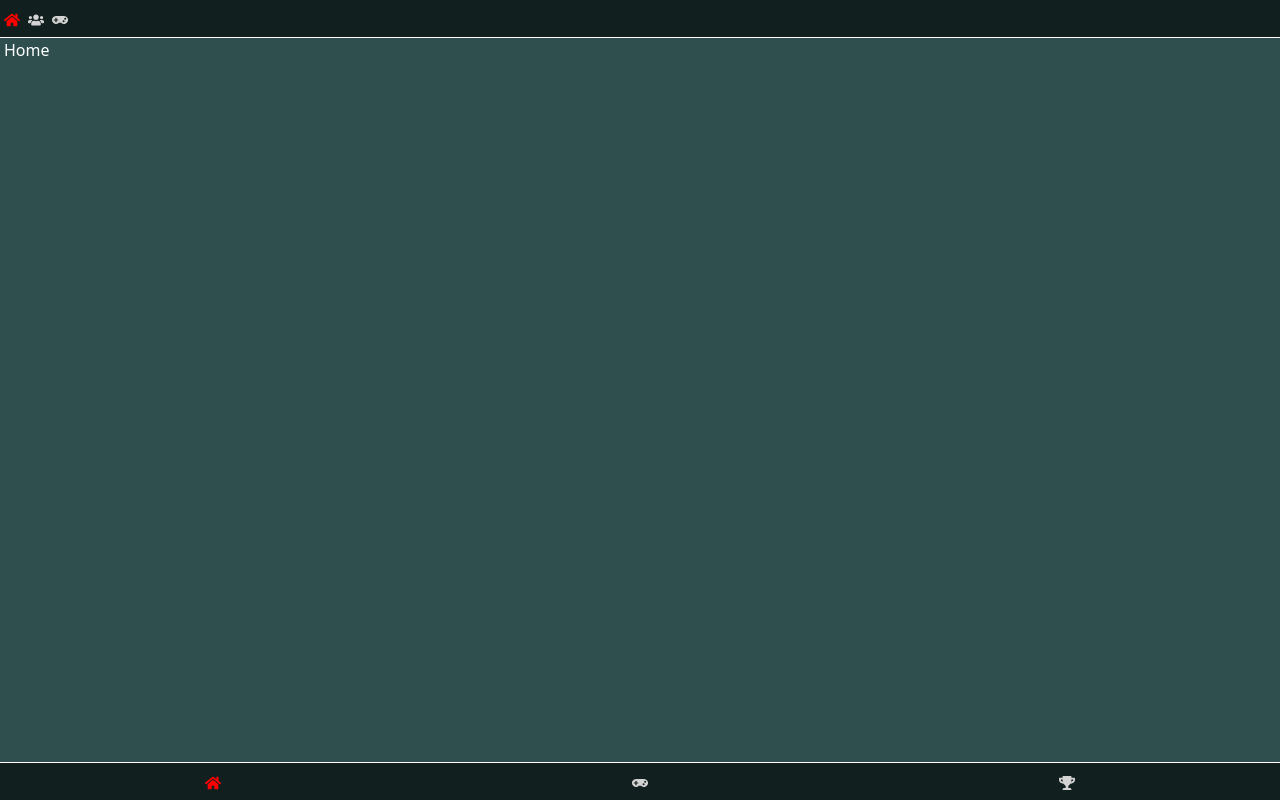
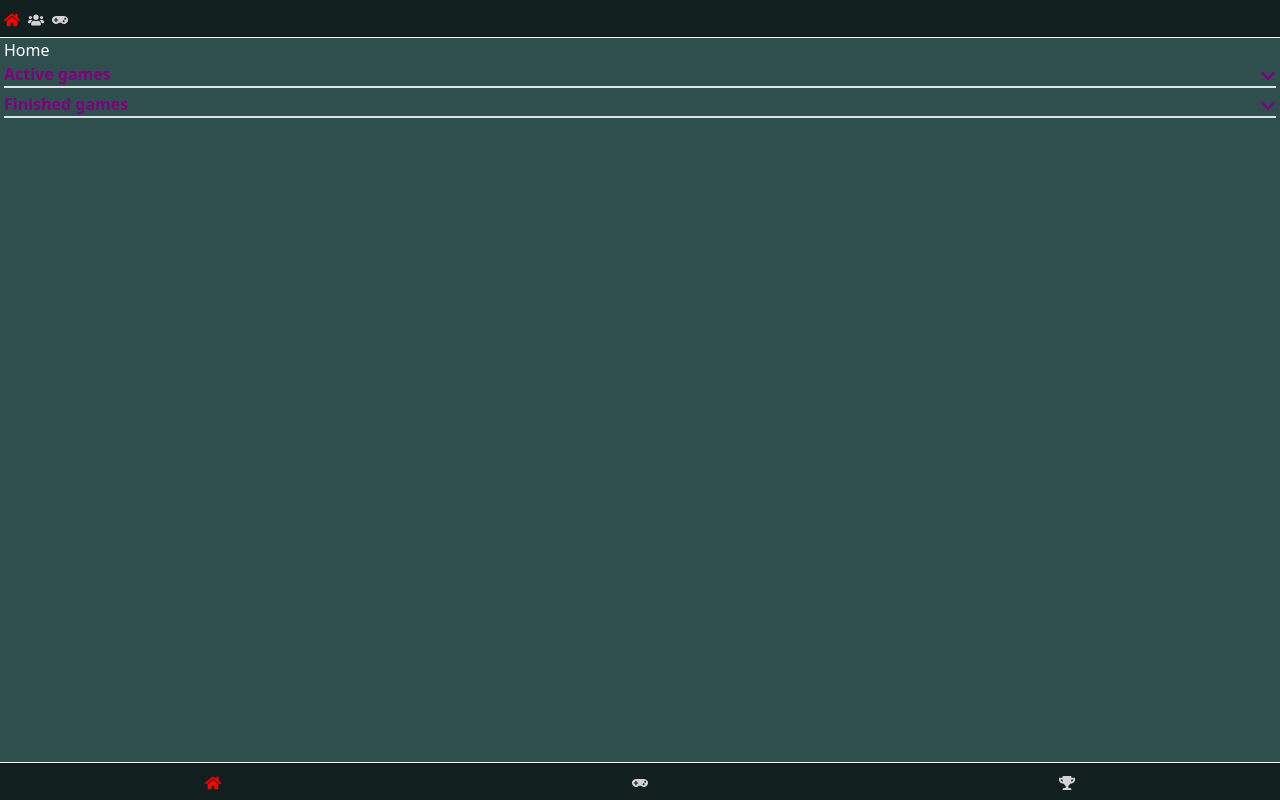
Before and after one commit to b3rg3t/score_more_firebase, a React (Create React App) app: page / in a window 1280 px wide. Built offline with nearby package versions, Linux system fonts and the light colour scheme; no server answers.

Commit message:
add accordion for displaying game content

```diff
--- a/package.json
+++ b/package.json
@@ -9,6 +9,7 @@
     "bootstrap": "^5.2.3",
     "firebase": "^9.22.0",
     "react": "^18.2.0",
+    "react-collapsible": "^2.10.0",
     "react-dom": "^18.2.0",
     "react-hook-form": "^7.43.9",
     "react-icons": "^4.8.0",
--- a/src/App.scss
+++ b/src/App.scss
@@ -57,3 +57,25 @@ a .active {
   text-decoration: none;
   color: $link-color;
 }
+
+.accordion-header {
+  color: $chevron-color;
+}
+
+.rotate {
+  -webkit-transform: rotate(-180deg);
+  -moz-transform: rotate(-180deg);
+  -ms-transform: rotate(-180deg);
+  -o-transform: rotate(-180deg);
+  transform: rotate(-180deg);
+  transition: 300ms linear all;
+}
+
+.arrow-down {
+  -webkit-transform: rotate(0deg);
+  -moz-transform: rotate(0deg);
+  -ms-transform: rotate(0deg);
+  -o-transform: rotate(0deg);
+  transform: rotate(0deg);
+  transition: 300ms linear all;
+}
--- a/src/components/colors.scss
+++ b/src/components/colors.scss
@@ -4,6 +4,7 @@ $nav-height: 38px;
 // COLORS //
 $link-color: red;
 
+$chevron-color: purple;
 
 $bg-nav-color: rgb(18, 31, 31);
 $bg-main-color: darkslategrey;
--- a/src/components/home/Home.tsx
+++ b/src/components/home/Home.tsx
@@ -1,7 +1,29 @@
 import React from "react";
 
+import Accordion from "../layout/accordion/Accordion";
+
 const Home = () => {
-  return <div>Home</div>;
+  return (
+    <div>
+      Home
+      <Accordion title="Active games">
+        <>
+          Lorem ipsum dolor sit amet, consectetur adipisicing elit. Itaque
+          doloremque, dolores aliquid repellat saepe nesciunt illum tempora
+          libero officia qui, aut atque laudantium cupiditate? Voluptatem
+          deleniti aut fugiat libero accusantium.
+        </>
+      </Accordion>
+      <Accordion title="Finished games">
+        <>
+          Lorem ipsum dolor sit amet, consectetur adipisicing elit. Itaque
+          doloremque, dolores aliquid repellat saepe nesciunt illum tempora
+          libero officia qui, aut atque laudantium cupiditate? Voluptatem
+          deleniti aut fugiat libero accusantium.
+        </>
+      </Accordion>
+    </div>
+  );
 };
 
 export default Home;
--- /dev/null
+++ b/src/components/layout/accordion/Accordion.tsx
@@ -0,0 +1,35 @@
+import React, { useState } from "react";
+import Collapsible from "react-collapsible";
+import { FaChevronDown } from "react-icons/fa";
+
+interface AccordionProps {
+  children: React.ReactElement;
+  title: string;
+}
+
+const Accordion = ({ title, children }: AccordionProps) => {
+  const [isOpen, setIsOpen] = useState(false);
+
+  return (
+    <Collapsible
+      onOpening={() => setIsOpen(true)}
+      onClosing={() => setIsOpen(false)}
+      trigger={
+        <div className="d-flex justify-content-between accordion-header">
+          <span className="fw-bold">{title}</span>
+          <span className={isOpen ? "rotate" : "arrow-down"}>
+            <FaChevronDown />
+          </span>
+        </div>
+      }
+      classParentString="hallelulja"
+      triggerClassName="hallelulja"
+      // openedClassName={accordionHeaderStyle}
+      contentOuterClassName="border-top border-bottom mb-1"
+    >
+      {children}
+    </Collapsible>
+  );
+};
+
+export default Accordion;
--- a/src/router/routes.tsx
+++ b/src/router/routes.tsx
@@ -65,6 +65,11 @@ const ROUTES: any = [
             errorElement: <ErrorPage />,
           },
           {
+            path: "game/:gameId",
+            element: <FormNewGame />,
+            errorElement: <ErrorPage />,
+          },
+          {
             path: "create-game",
             element: <FormNewGame />,
             errorElement: <ErrorPage />,
```
Also changed, not shown: 1 other file (tests, documents, lock files or other folders).
